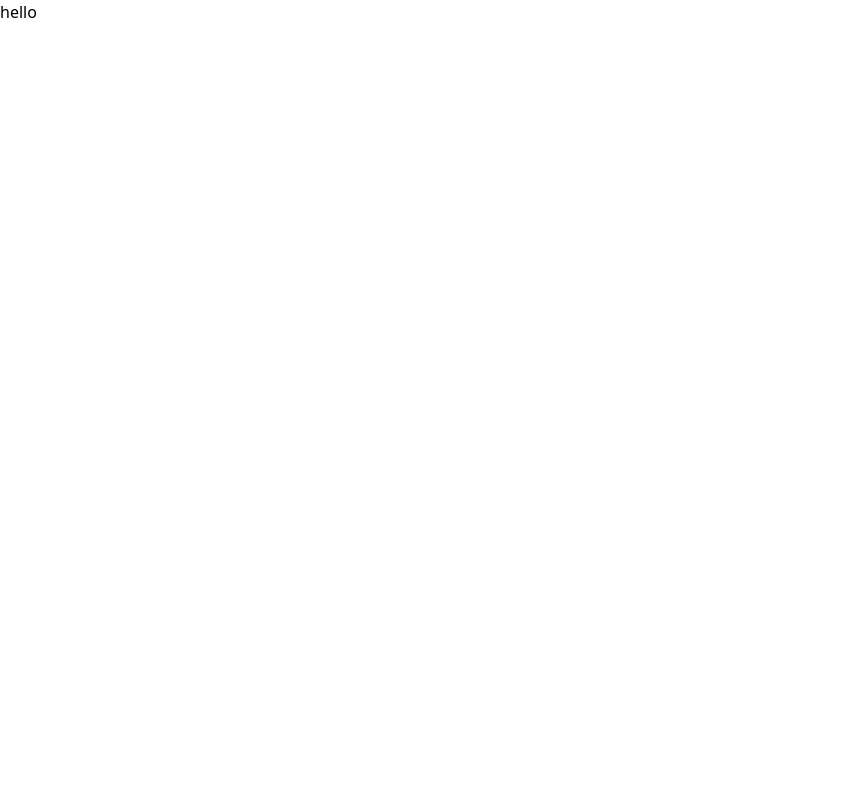
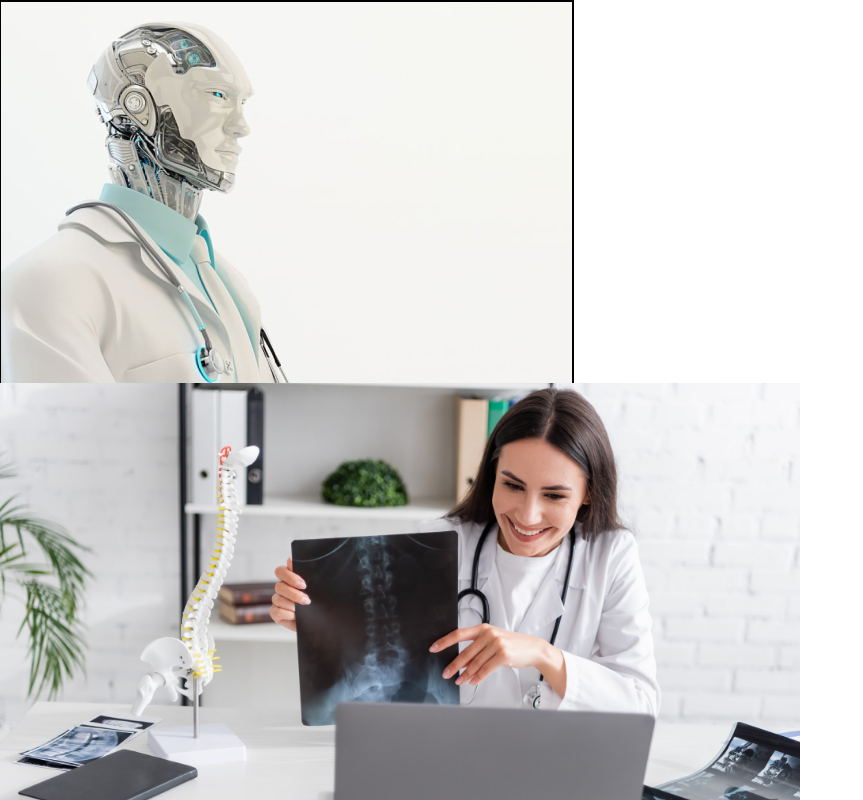
Before and after one commit to Intellidevelopers/cosmicforge-frontend, a React (Vite) app: page / in a window 1280 px wide. Shown: the top 800 px of the page, without its empty margins (0-863 px from the left). Built offline with nearby package versions, Linux system fonts and the light colour scheme.

Commit message:
splash and onboard slides

```diff
--- a/src/main/onboarding/pages/LandingPage.tsx
+++ b/src/main/onboarding/pages/LandingPage.tsx
@@ -1,10 +1,65 @@
+import frame1 from '../../../assets/images/frame1.jpeg';
+import frame2 from '../../../assets/images/frame2.jpeg';
+import frame3 from '../../../assets/images/frame3.jpeg';
+import frame4 from '../../../assets/images/frame4.jpeg';
+import React, { useEffect, useState } from 'react';
+import SlideScreen from '../component/SlideScreen';
+import SplashScreen from '../component/SplashScreen';
 
-const  LandingPage =  () =>{
+const banner = [
+    {
+        image: frame1,
+        title: 'Your Virtual AI assistant and ' ,
+        highlight:'Diagnostic Partner',
+        paragraph:'Seamless virtual consultations, Intelligent diagnosis at your fingertips'
+    },
+    {
+        image: frame2,
+        title: 'Virtual consultation with ',
+        highlight:'Specialist',
+        paragraph:'Connect with top specialists, Expert care to you anytime, anywhere'
+    },
+    {
+        image: frame3,
+        title: 'With Health Education, ',
+        highlight:'Learn, Understand, Thrive',
+        paragraph:'Access reliable health resources and expert insights to guide you to better'
+    },
+    {
+        image: frame4,
+        title: 'Telehealth revolutionized with ',
+        highlight:'Cosmicforge',
+        paragraph:'Cosmicforge transforms telehealth, bringing advanced healthcare to your convinience'
+    }
+]
+
+
+const  LandingPage: React.FC =  () =>{
+    const [ isImageLoaded, setIsImageLoaded ] = useState(false);
+
+    useEffect( () => {
+        let loadedCount:number = 0;
+        banner.map( (slide) => {
+            const img = new Image;
+            img.src = slide.image;
+            img.onload = () => {
+                loadedCount++;
+                if ( loadedCount === banner.length ) {
+                    setIsImageLoaded(true);
+                }
+            }
+            img.onerror = () => {
+                console.log(`error occurred loading frame ${loadedCount+1}`);
+            }
+        })
+
+    })
+
 
     return (
-
-        <div className="bg-green-500">
-            hello
+        <div>
+            { isImageLoaded && <SlideScreen banner={banner}/> }
+            { (!isImageLoaded) && <SplashScreen/>}
         </div>
     )
 }
```
Also changed, not shown: src/main.tsx (+6 -1 lines), src/main/onboarding/component/CustomComponent.tsx (deleted).
